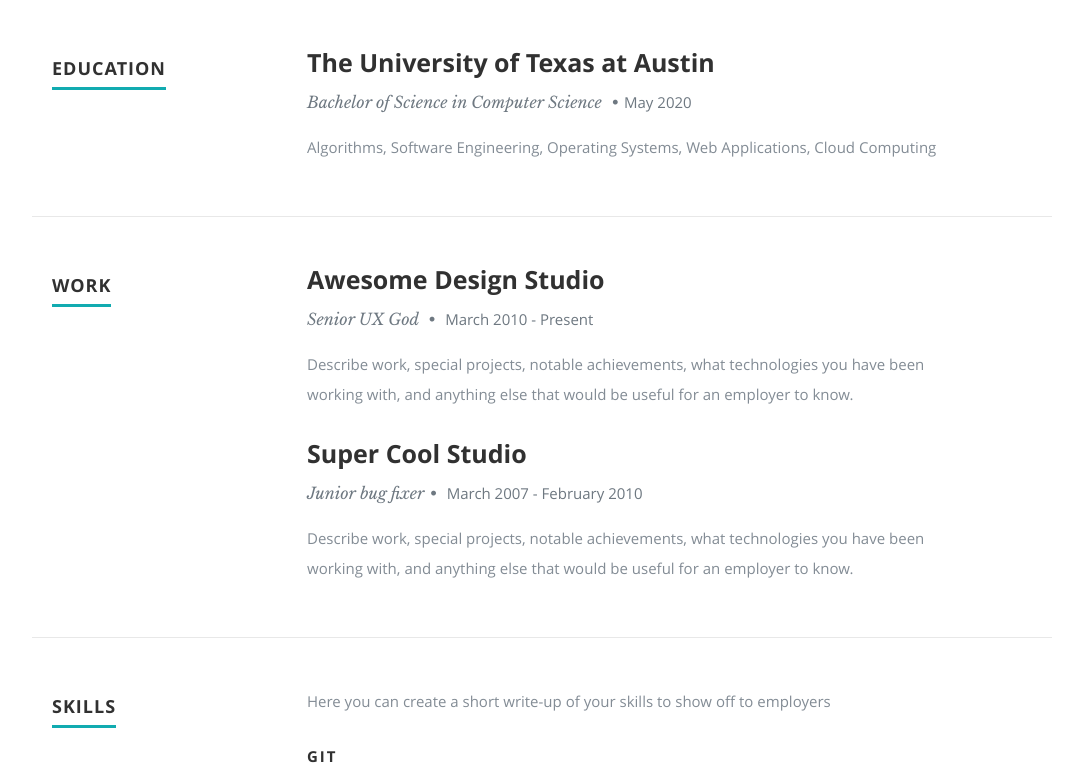
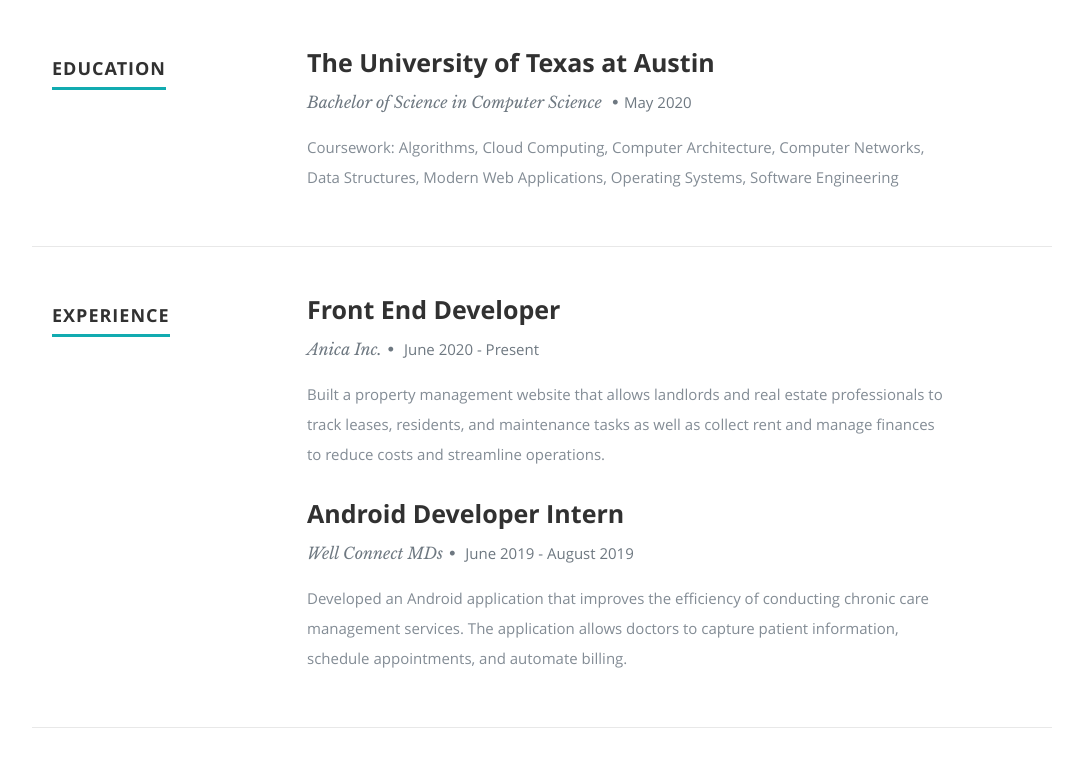
Before and after one commit to nithinp300/nithinp300.github.io, a React (Create React App) app: page / in a window 1280 px wide. Shown: the part 1280-2060 px from the top of the page, without its empty margins (98-1181 px from the left). Built offline with nearby package versions, Linux system fonts and the light colour scheme.

Commit message:
added experience

```diff
--- a/public/resumeData.json
+++ b/public/resumeData.json
@@ -41,21 +41,21 @@
         "school": "The University of Texas at Austin",
         "degree": "Bachelor of Science in Computer Science",
         "graduated": "May 2020",
-        "description": "Algorithms, Software Engineering, Operating Systems, Web Applications, Cloud Computing"
+        "description": "Coursework: Algorithms, Cloud Computing, Computer Architecture, Computer Networks, Data Structures, Modern Web Applications, Operating Systems, Software Engineering"
       }
     ],
     "work": [
       {
-        "company": "Awesome Design Studio",
-        "title": "Senior UX God ",
-        "years": "March 2010 - Present",
-        "description": "Describe work, special projects, notable achievements, what technologies you have been working with, and anything else that would be useful for an employer to know."
+        "company": "Front End Developer",
+        "title": "Anica Inc.",
+        "years": "June 2020 - Present",
+        "description": "Built a property management website that allows landlords and real estate professionals to track leases, residents, and maintenance tasks as well as collect rent and manage finances to reduce costs and streamline operations."
       },
       {
-        "company": "Super Cool Studio",
-        "title": "Junior bug fixer",
-        "years": "March 2007 - February 2010",
-        "description": "Describe work, special projects, notable achievements, what technologies you have been working with, and anything else that would be useful for an employer to know."
+        "company": "Android Developer Intern",
+        "title": "Well Connect MDs",
+        "years": "June 2019 - August 2019",
+        "description": "Developed an Android application that improves the efficiency of conducting chronic care management services. The application allows doctors to capture patient information, schedule appointments, and automate billing."
       }
     ],
     "skills": [
--- a/src/Components/Resume.js
+++ b/src/Components/Resume.js
@@ -1,73 +1,82 @@
-import React, { Component } from 'react';
+import React, { Component } from "react";
 
 class Resume extends Component {
   render() {
-
-    if(this.props.data){
+    if (this.props.data) {
       var skillmessage = this.props.data.skillmessage;
-      var education = this.props.data.education.map(function(education){
-        return <div key={education.school}><h3>{education.school}</h3>
-        <p className="info">{education.degree} <span>&bull;</span><em className="date">{education.graduated}</em></p>
-        <p>{education.description}</p></div>
-      })
-      var work = this.props.data.work.map(function(work){
-        return <div key={work.company}><h3>{work.company}</h3>
-            <p className="info">{work.title}<span>&bull;</span> <em className="date">{work.years}</em></p>
+      var education = this.props.data.education.map(function (education) {
+        return (
+          <div key={education.school}>
+            <h3>{education.school}</h3>
+            <p className="info">
+              {education.degree} <span>&bull;</span>
+              <em className="date">{education.graduated}</em>
+            </p>
+            <p>{education.description}</p>
+          </div>
+        );
+      });
+      var work = this.props.data.work.map(function (work) {
+        return (
+          <div key={work.company}>
+            <h3>{work.company}</h3>
+            <p className="info">
+              {work.title}
+              <span>&bull;</span> <em className="date">{work.years}</em>
+            </p>
             <p>{work.description}</p>
           </div>
-      })
-      var skills = this.props.data.skills.map(function(skills){
-        var className = 'bar-expand '+skills.name.toLowerCase();
-        return <li key={skills.name}><span style={{width:skills.level}}className={className}></span><em>{skills.name}</em></li>
-      })
+        );
+      });
+      var skills = this.props.data.skills.map(function (skills) {
+        var className = "bar-expand " + skills.name.toLowerCase();
+        return (
+          <li key={skills.name}>
+            <span style={{ width: skills.level }} className={className}></span>
+            <em>{skills.name}</em>
+          </li>
+        );
+      });
     }
 
     return (
       <section id="resume">
-
         <div className="row education">
           <div className="three columns header-col">
-            <h1><span>Education</span></h1>
+            <h1>
+              <span>Education</span>
+            </h1>
           </div>
 
           <div className="nine columns main-col">
             <div className="row item">
-               <div className="twelve columns">
-                 {education}
-               </div>
+              <div className="twelve columns">{education}</div>
             </div>
           </div>
         </div>
 
+        <div className="row work">
+          <div className="three columns header-col">
+            <h1>
+              <span>Experience</span>
+            </h1>
+          </div>
 
-      <div className="row work">
+          <div className="nine columns main-col">{work}</div>
+        </div>
 
+        <div className="row skill">
           <div className="three columns header-col">
-            <h1><span>Work</span></h1>
+            <h1>
+              <span>Skills</span>
+            </h1>
           </div>
 
           <div className="nine columns main-col">
-          {work}
-        </div>
-    </div>
-
-
-
-      <div className="row skill">
-
-         <div className="three columns header-col">
-            <h1><span>Skills</span></h1>
-         </div>
-
-         <div className="nine columns main-col">
-
-            <p>{skillmessage}
-            </p>
+            <p>{skillmessage}</p>
 
             <div className="bars">
-				   <ul className="skills">
-					  {skills}
-					</ul>
+              <ul className="skills">{skills}</ul>
             </div>
           </div>
         </div>
```
Lines whose indentation alone changed are shown as unchanged.
